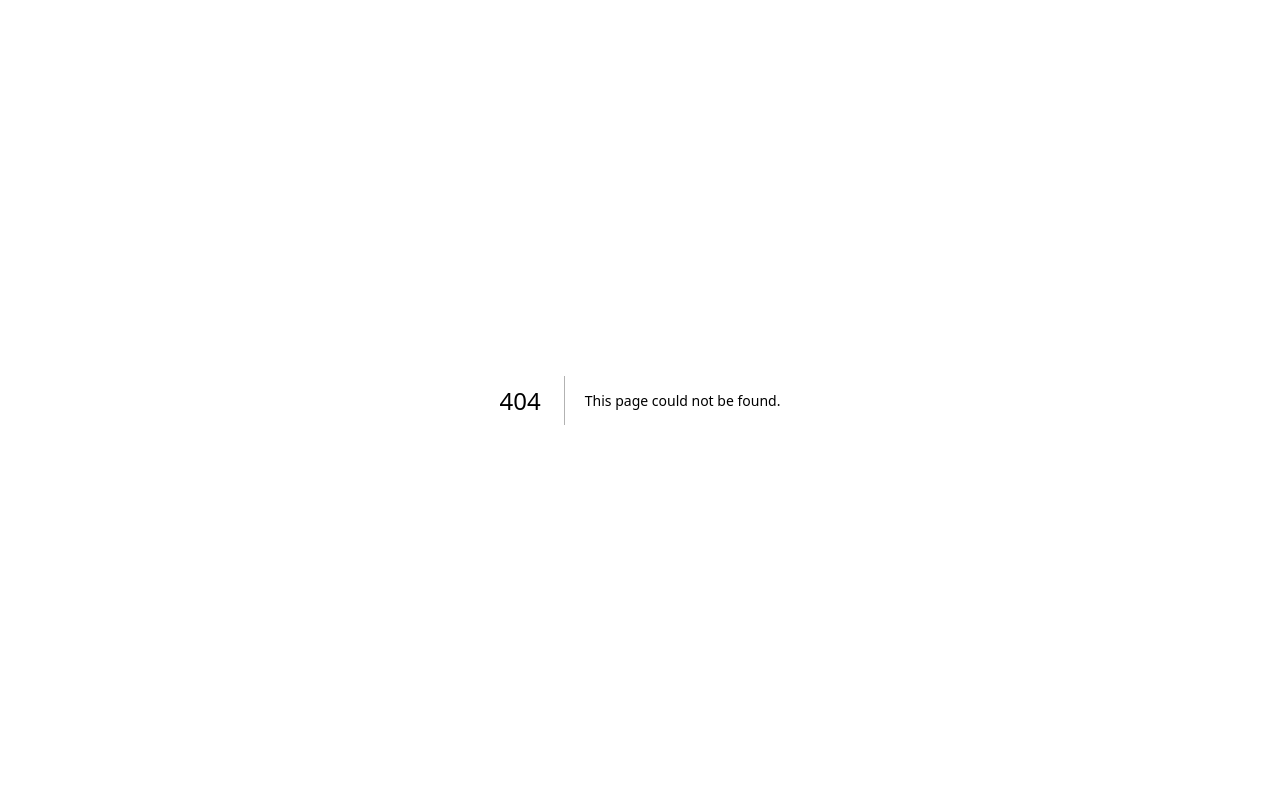
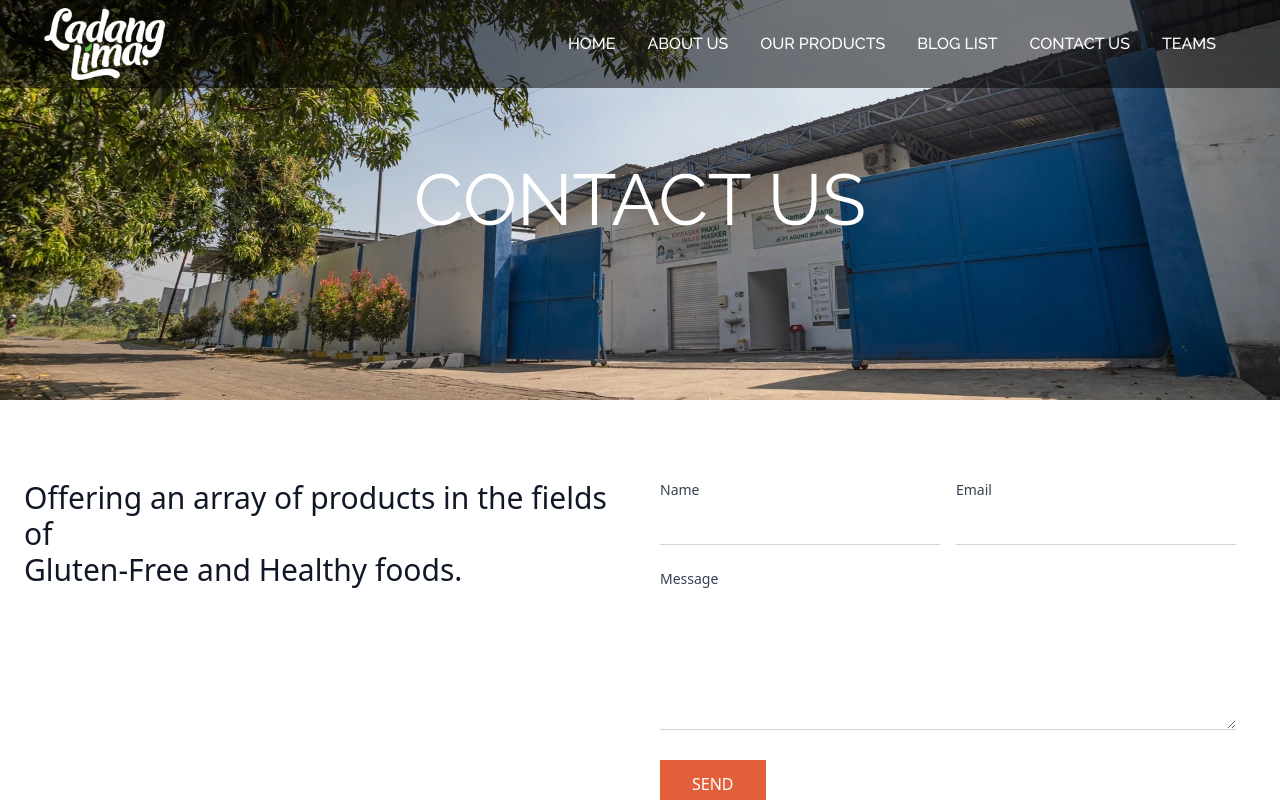
Before and after one commit to gregoriusgrd/ladang-lima-clone, a Next.js app: page /contact-us in a window 1280 px wide. Before the commit this address had no page. Shown: the top 800 px of the page. Built offline with nearby package versions, Linux system fonts and the light colour scheme; a web font is replaced by a local one.

Commit message:
contact page

```diff
--- /dev/null
+++ b/src/app/contact-us/page.tsx
@@ -0,0 +1,8 @@
+import ContactUsView from "@/view/contact-us";
+import FlourView from "@/view/our-products/flour";
+
+export default function ContactUsPage() {
+    return(
+        <ContactUsView />
+    )
+}
--- a/src/components/navbar.tsx
+++ b/src/components/navbar.tsx
@@ -111,11 +111,11 @@ export default function Navbar() {
 
           <Link href="/blog-list">Blog List</Link>
           <Link href="/contact-us">Contact Us</Link>
-          <Link href="https://career.ladanglima.com">Career With Us</Link>
+          <Link href="/contact-us">Teams</Link>
         </nav>
       </div>
 
-      {/* Mobile Navigation */}
+      {/* Mobile temp */}
       {mobileMenuOpen && (
         <nav className="space-y-3 border-t border-gray-200 bg-white px-6 py-4 text-gray-700 md:hidden">
           <Link href="/">Home</Link>
@@ -131,7 +131,6 @@ export default function Navbar() {
           </details>
           <Link href="/blog">Article</Link>
           <Link href="/contact-us">Contact Us</Link>
-          <Link href="https://career.ladanglima.com">Career With Us</Link>
         </nav>
       )}
     </header>
--- a/src/view/blog-list/index.tsx
+++ b/src/view/blog-list/index.tsx
@@ -1,13 +1,17 @@
 import { fetchBlogService } from "@/service/blog.service";
 import BlogSection from "./sections/blog";
 import { IBlog } from "@/interface/blog.interface";
+import Footer from "@/components/footer";
+import Navbar from "@/components/navbar";
 
 export default async function BlogListView() {
   const blogs: IBlog[] = await fetchBlogService();
 
   return (
     <main>
+      <Navbar />
       <BlogSection blogs={blogs} />
+      <Footer />
     </main>
   );
 }
--- /dev/null
+++ b/src/view/contact-us/index.tsx
@@ -0,0 +1,18 @@
+import HeroSection from "./sections/hero";
+import Footer from "@/components/footer";
+import SendMessageSection from "./sections/send-message";
+/*
+interface BlogSectionProps {
+  blogs: IBlog[];
+}
+*/
+
+export default async function ContactUsView() {
+    return(
+        <main>
+            <HeroSection />
+            <SendMessageSection />
+            <Footer />
+        </main>
+    )
+}
--- /dev/null
+++ b/src/view/contact-us/sections/hero/index.tsx
@@ -0,0 +1,23 @@
+"use client";
+
+import Image from "next/image";
+import Navbar from "@/components/navbar";
+import NavbarDark from "@/components/navbar-dark";
+
+export default function HeroSection() {
+  return (
+    <section className="font-raleway">
+      <div className="">
+        <div className="relative aspect-[16/5] bg-[url(/home/factory-banner/banner.webp)] bg-cover bg-center">
+          <h1 className="absolute inset-0 flex items-center justify-center text-center text-4xl text-white md:text-7xl">
+            CONTACT US
+          </h1>
+        </div>
+
+        <nav className="absolute top-0 left-0 z-50 w-full bg-transparent">
+          <Navbar />
+        </nav>
+      </div>
+    </section>
+  );
+}
--- /dev/null
+++ b/src/view/contact-us/sections/send-message/index.tsx
@@ -0,0 +1,67 @@
+
+"use client";
+
+export default function SendMessageSection() {
+  return (
+    <section className="bg-white py-20 px-6">
+      <div className="mx-auto grid max-w-7xl grid-cols-1 gap-10 md:grid-cols-2 items-start">
+        <div>
+          <h3 className="text-2xl md:text-3xl font-medium text-gray-900">
+            Offering an array of products in the fields of <br />
+            Gluten-Free and Healthy foods.
+          </h3>
+        </div>
+
+        <form className="space-y-6 w-full max-w-xl">
+          <div className="grid grid-cols-1 md:grid-cols-2 gap-4">
+            <div>
+              <label htmlFor="name" className="block text-sm font-medium text-gray-700">
+                Name
+              </label>
+              <input
+                type="text"
+                id="name"
+                name="name"
+                required
+                className="mt-1 w-full border-b border-gray-300 bg-transparent py-2 px-1 outline-none focus:border-black"
+              />
+            </div>
+            <div>
+              <label htmlFor="email" className="block text-sm font-medium text-gray-700">
+                Email
+              </label>
+              <input
+                type="email"
+                id="email"
+                name="email"
+                required
+                className="mt-1 w-full border-b border-gray-300 bg-transparent py-2 px-1 outline-none focus:border-black"
+              />
+            </div>
+          </div>
+
+          <div>
+            <label htmlFor="message" className="block text-sm font-medium text-gray-700">
+              Message
+            </label>
+            <textarea
+              id="message"
+              name="message"
+              rows={5}
+              className="mt-1 w-full border-b border-gray-300 bg-transparent py-2 px-1 outline-none focus:border-black"
+            />
+          </div>
+
+          <div>
+            <button
+              type="submit"
+              className="bg-[#e35f3c] hover:bg-[black] text-white py-3 px-8 transition cursor-pointer"
+            >
+              SEND
+            </button>
+          </div>
+        </form>
+      </div>
+    </section>
+  );
+}
--- a/src/view/our-products/flour/index.tsx
+++ b/src/view/our-products/flour/index.tsx
@@ -2,6 +2,7 @@ import { fetchProductService } from "@/service/product.service";
 import HeroSection from "./sections/hero";
 import ProductSection from "./sections/product";
 import { IProductLadangLima } from "@/interface/product.interface";
+import Footer from "@/components/footer";
 /*
 interface BlogSectionProps {
   blogs: IBlog[];
@@ -19,6 +20,7 @@ export default async function FlourView() {
         <main>
             <HeroSection />
             <ProductSection products={flourProducts} />
+            <Footer />
         </main>
     )
 }
```
Also changed, not shown: public/contact-us/banner.webp (added).
